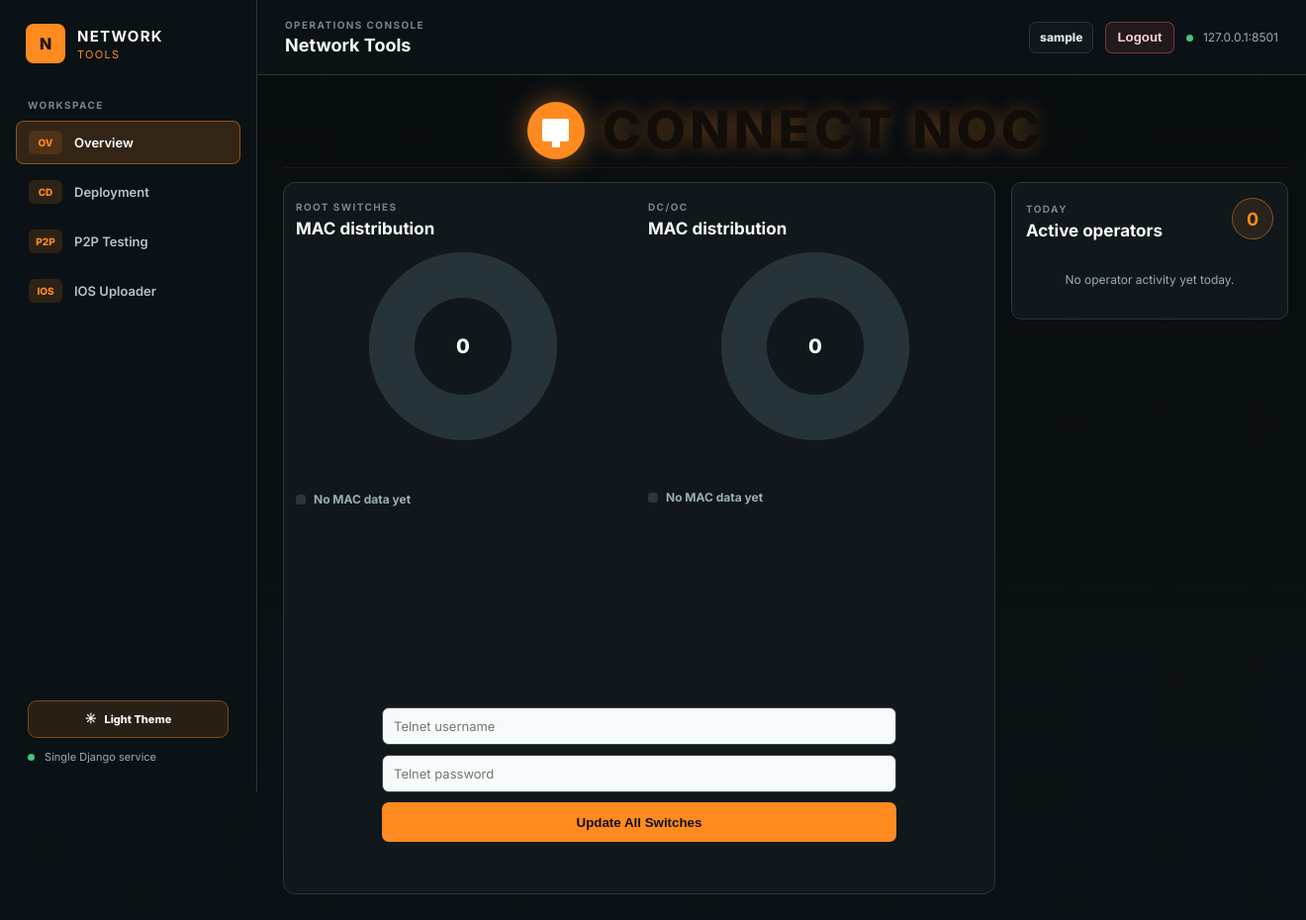
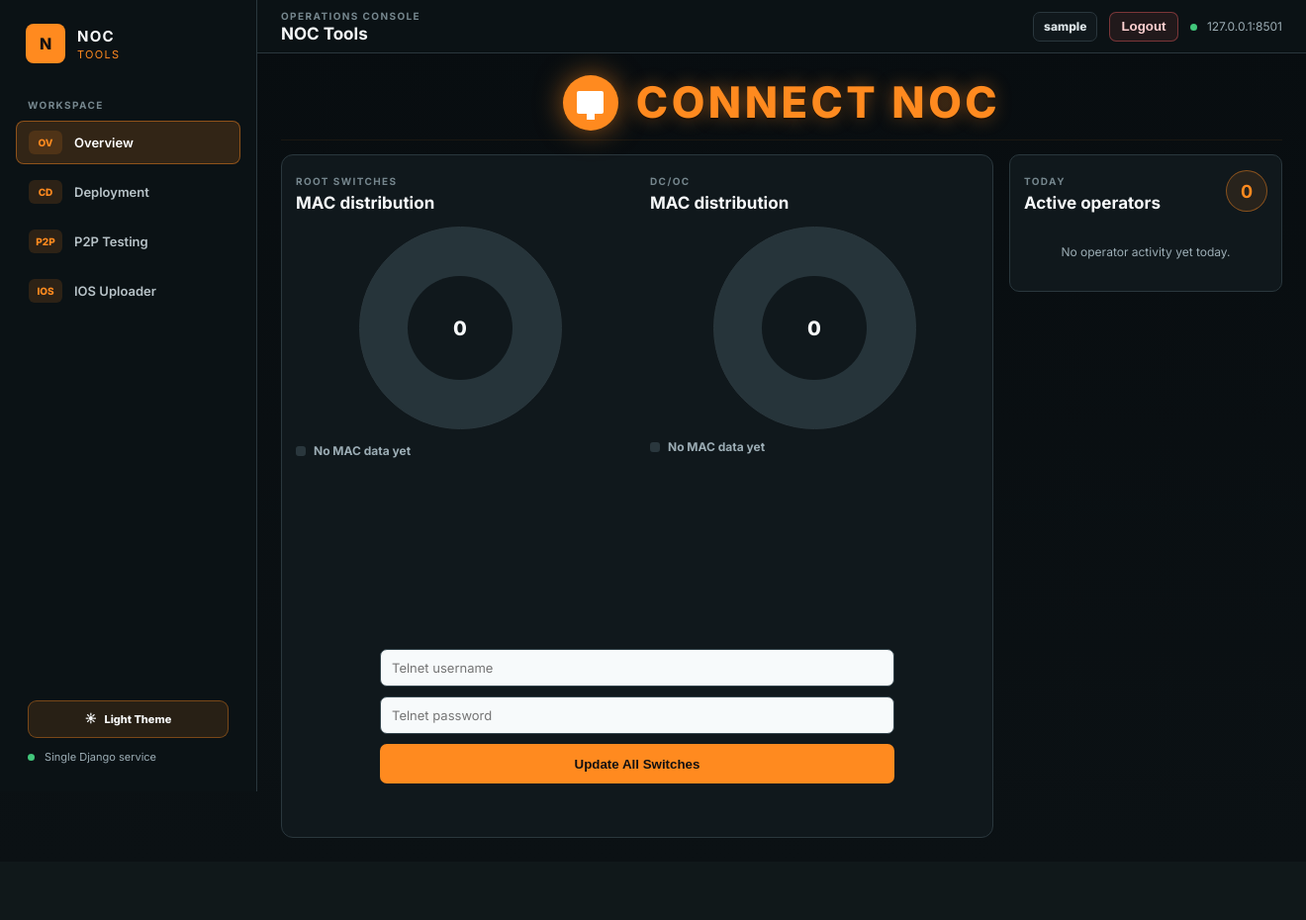
Before and after one commit to riz-coder/Network-Tools, a Django app: page / in a window 1320 px wide. Shown: the whole page at 99% size. After the commit the page ends 847 px from the top, so only its background shows below. Run offline with Django 5.2, Linux system fonts and the light colour scheme; the visitor is signed in with stand-in values (Sample User, id 1); data comes from the database, SQL or seed files in the repository.

Commit message:
09-Aug-26_Rev11(Refine dashboard responsive layout and NOC branding)

```diff
--- a/static/dashboard/app.css
+++ b/static/dashboard/app.css
@@ -226,18 +226,18 @@ html, body {
 }
 .main-area { grid-column: 2; min-width: 0; min-height: 100vh; }
 .topbar {
-  height: 76px;
+  min-height: 54px;
   display: flex;
   align-items: center;
-  gap: 16px;
-  padding: 0 28px;
+  gap: 12px;
+  padding: 7px 24px;
   background: #0b1114;
   border-bottom: 1px solid var(--line);
   position: sticky;
   top: 0;
   z-index: 10;
 }
-.topbar h1 { margin: 4px 0 0; font-size: 18px; }
+.topbar h1 { margin: 2px 0 0; font-size: 17px; }
 .topbar-actions {
   display: flex;
   align-items: center;
@@ -246,7 +246,7 @@ html, body {
 }
 .topbar-status { color: var(--muted); font-size: 12px; }
 .topbar-user {
-  min-height: 32px;
+  min-height: 30px;
   display: inline-flex;
   align-items: center;
   padding: 0 10px;
@@ -258,7 +258,7 @@ html, body {
   font-weight: 800;
 }
 .logout-button {
-  min-height: 32px;
+  min-height: 30px;
   padding: 0 11px;
   border: 1px solid rgba(232, 91, 91, .45);
   background: rgba(232, 91, 91, .1);
@@ -268,8 +268,8 @@ html, body {
 .menu-button { display: none; border: 1px solid var(--line); background: var(--panel); color: white; border-radius: 7px; padding: 8px 10px; }
 
 .dashboard-content, .tool-page {
-  padding: 26px;
-  max-width: 1420px;
+  padding: clamp(14px, 1.9vw, 24px);
+  max-width: 100%;
   margin: 0 auto;
 }
 .hero-card {
@@ -505,14 +505,14 @@ html, body {
 }
 .minimal-overview {
   display: grid;
-  gap: 28px;
+  gap: clamp(14px, 2vh, 22px);
   min-height: calc(100vh - 76px);
   align-content: start;
-  padding-top: 18px;
+  padding-top: clamp(8px, 1.5vh, 16px);
 }
 .connect-noc-center {
   width: 100%;
-  min-height: 110px;
+  min-height: clamp(68px, 10vh, 96px);
   display: flex;
   align-items: center;
   justify-content: center;
@@ -524,16 +524,16 @@ html, body {
   position: relative;
   display: grid;
   place-items: center;
-  width: 58px;
-  height: 58px;
+  width: clamp(42px, 4.4vw, 56px);
+  height: clamp(42px, 4.4vw, 56px);
   border-radius: 50%;
   background: var(--accent);
   box-shadow: 0 0 28px rgba(255, 138, 31, .55);
 }
 .connect-logo-mark i {
   position: relative;
-  width: 27px;
-  height: 23px;
+  width: clamp(20px, 2.1vw, 27px);
+  height: clamp(17px, 1.8vw, 23px);
   display: block;
   background: #fff;
   border-radius: 2px;
@@ -548,12 +548,12 @@ html, body {
   background: #fff;
 }
 .connect-wordmark {
-  color: #120d08;
-  font-size: clamp(30px, 4vw, 56px);
+  color: #ff8a1f;
+  font-size: clamp(28px, 3.3vw, 46px);
   font-weight: 950;
   letter-spacing: .08em;
   line-height: 1;
-  text-shadow: 0 0 18px rgba(255, 138, 31, .35);
+  text-shadow: 0 0 18px rgba(255, 138, 31, .45), 0 2px 0 rgba(0, 0, 0, .55);
 }
 .user-activity-only {
   width: 100%;
@@ -1815,8 +1859,8 @@ html, body {
 }
 .overview-widgets {
   display: grid;
-  grid-template-columns: minmax(720px, 1fr) minmax(280px, 420px);
-  gap: 16px;
+  grid-template-columns: minmax(min(100%, 720px), 1fr) minmax(260px, clamp(280px, 24vw, 360px));
+  gap: clamp(12px, 1.4vw, 16px);
   align-items: start;
   width: 100% !important;
   max-width: none !important;
@@ -1838,12 +1882,12 @@ html, body {
   width: 100% !important;
   max-width: none !important;
   min-height: 0 !important;
-  padding: 12px;
+  padding: clamp(10px, 1.2vw, 14px);
 }
 .combined-mac-grid {
   display: grid;
-  grid-template-columns: repeat(2, minmax(0, 1fr));
-  gap: 18px;
+  grid-template-columns: repeat(auto-fit, minmax(min(100%, 330px), 1fr));
+  gap: clamp(18px, 2vw, 26px);
   align-items: stretch;
 }
 .mac-graph-block {
@@ -1854,26 +1898,26 @@ html, body {
 .mac-graph-block .pie-wrap {
   display: grid;
   grid-template-columns: 1fr !important;
-  grid-template-rows: 230px 1fr;
-  min-height: 410px !important;
-  gap: 12px;
+  grid-template-rows: auto 1fr;
+  min-height: 0 !important;
+  gap: 14px;
   align-items: start;
 }
 .combined-mac-panel .mac-graph-block .pie-chart.mac-pie-chart {
-  width: 190px !important;
-  height: 190px !important;
-  max-width: 190px !important;
+  width: clamp(165px, 16vw, 205px) !important;
+  height: clamp(165px, 16vw, 205px) !important;
+  max-width: clamp(165px, 16vw, 205px) !important;
   justify-self: center;
 }
 .combined-mac-panel .mac-graph-block .pie-chart.mac-pie-chart span {
-  font-size: 20px !important;
+  font-size: clamp(17px, 1.6vw, 20px) !important;
 }
 .combined-mac-panel .mac-graph-block .pie-chart.mac-pie-chart::after {
   inset: 24% !important;
 }
 .mac-graph-block .pie-legend {
-  height: 178px;
-  max-height: 178px;
+  height: clamp(140px, 21vh, 178px);
+  max-height: clamp(140px, 21vh, 178px);
   overflow-y: auto;
   padding-right: 4px;
   align-self: stretch;
--- a/templates/dashboard/base.html
+++ b/templates/dashboard/base.html
@@ -8,14 +8,14 @@
   <link rel="preconnect" href="https://fonts.googleapis.com">
   <link rel="preconnect" href="https://fonts.gstatic.com" crossorigin>
   <link href="https://fonts.googleapis.com/css2?family=Inter:wght@400;500;600;700;800&display=swap" rel="stylesheet">
-  <link rel="stylesheet" href="{% static 'dashboard/app.css' %}?v=83">
+  <link rel="stylesheet" href="{% static 'dashboard/app.css' %}?v=87">
 </head>
 <body>
   <div class="app-shell">
     <aside class="sidebar" id="sidebar">
       <a class="brand" href="{% url 'dashboard:home' %}">
         <span class="brand-mark">N</span>
-        <span class="brand-copy"><strong>NETWORK</strong><small>TOOLS</small></span>
+        <span class="brand-copy"><strong>NOC</strong><small>TOOLS</small></span>
       </a>
       <div class="nav-label">Workspace</div>
       <nav class="tool-nav">
@@ -50,7 +50,7 @@
         <button class="menu-button" id="menuButton" aria-label="Toggle navigation">Menu</button>
         <div>
           <div class="eyebrow">Operations Console</div>
-          <h1>{% block heading %}Network Tools{% endblock %}</h1>
+          <h1>{% block heading %}NOC Tools{% endblock %}</h1>
         </div>
         <div class="topbar-actions">
           <span class="topbar-user">{{ request.user.username }}</span>
@@ -64,7 +64,7 @@
       {% block content %}{% endblock %}
     </main>
   </div>
-  <script src="{% static 'dashboard/app.js' %}?v=83"></script>
+  <script src="{% static 'dashboard/app.js' %}?v=87"></script>
   {% block scripts %}{% endblock %}
 </body>
 </html>
--- a/templates/registration/login.html
+++ b/templates/registration/login.html
@@ -8,7 +8,7 @@
   <link rel="preconnect" href="https://fonts.googleapis.com">
   <link rel="preconnect" href="https://fonts.gstatic.com" crossorigin>
   <link href="https://fonts.googleapis.com/css2?family=Inter:wght@400;500;600;700;800&display=swap" rel="stylesheet">
-  <link rel="stylesheet" href="{% static 'dashboard/app.css' %}?v=83">
+  <link rel="stylesheet" href="{% static 'dashboard/app.css' %}?v=87">
 </head>
 <body class="auth-body">
   <main class="auth-shell">
```
Also changed, not shown: other parts of static/dashboard/app.css (+44 -0 lines).
